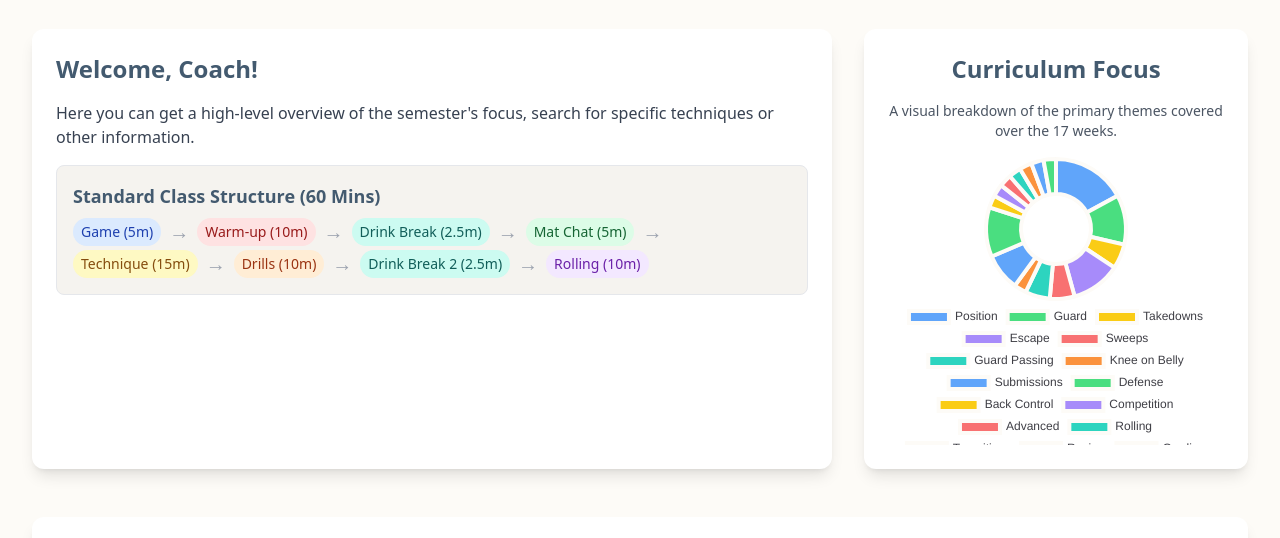
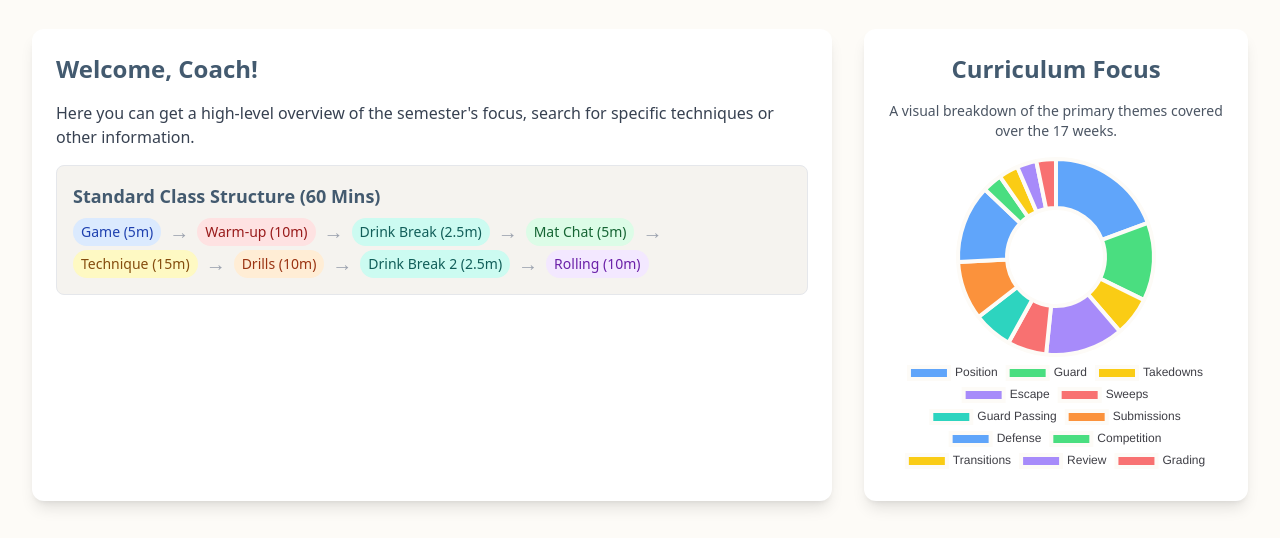
Before and after one commit to aij0/coach, a plain HTML site: page index.html in a window 1280 px wide. Shown: the part 199-737 px from the top of the page. Drawn offline with nearby package versions, Linux system fonts and the light colour scheme.

Commit message:
Fix cutting text in week focus chart
Also remove categories

```diff
--- a/index.html
+++ b/index.html
@@ -46,6 +46,18 @@
         /* Specific fix for the text being cut off */
         .ibjjf-card .accordion-content .p-4 {
             word-wrap: break-word; /* Ensures long words break and wrap to the next line */
+        }
+        .chart-container {
+            position: relative;
+            width: 100%;
+            max-width: 320px;
+            height: 320px; /* Increased height for chart and legend */
+            min-height: 320px;
+            overflow: visible; /* Ensure legend is visible */
+        }
+        /* Optionally, ensure the card itself doesn't cut off content */
+        .card-bg {
+            overflow: visible;
         }
     </style>
 </head>
@@ -248,7 +260,7 @@
                 rolling: "10 minutes (3 x 3 minute rounds)",
                 game: gameStandard,
                 gameDesc: gameDescStandard,
-                category: ["Position", "Escape", "Knee on Belly"]
+                category: ["Position", "Escape"]
             },
             {
                 id: 'week-7',
@@ -304,7 +316,7 @@
                 rolling: "10 minutes (3 x 3 minute rounds)",
                 game: gameStandard,
                 gameDesc: gameDescStandard,
-                category: ["Position", "Back Control", "Defense"]
+                category: ["Position", "Defense"]
             },
             {
                 id: 'week-11',
@@ -384,12 +396,12 @@
                 theme: "Advanced Concepts & Rolling",
                 matChat: "How to think a few steps ahead and combine techniques together. Using flow rolling to improve your reactions.",
                 warmUp: warmUpStandard,
-                technique: "Chain submissions (e.g., from an armbar attempt to a triangle), advanced grip fighting.",
+                technique: "Chain submissions (e.g., from an armbar attempt to a different armbar), advanced grip fighting.",
                 drills: "Flow rolling with a focus on transitions and chain submissions. Positional sparring from specific scenarios.",
                 rolling: "10 minutes (3 x 3 minute rounds)",
                 game: gameStandard,
                 gameDesc: gameDescStandard,
-                category: ["Advanced", "Rolling", "Transitions"]
+                category: ["Transitions"]
             },
             {
                 id: 'week-17',
```
